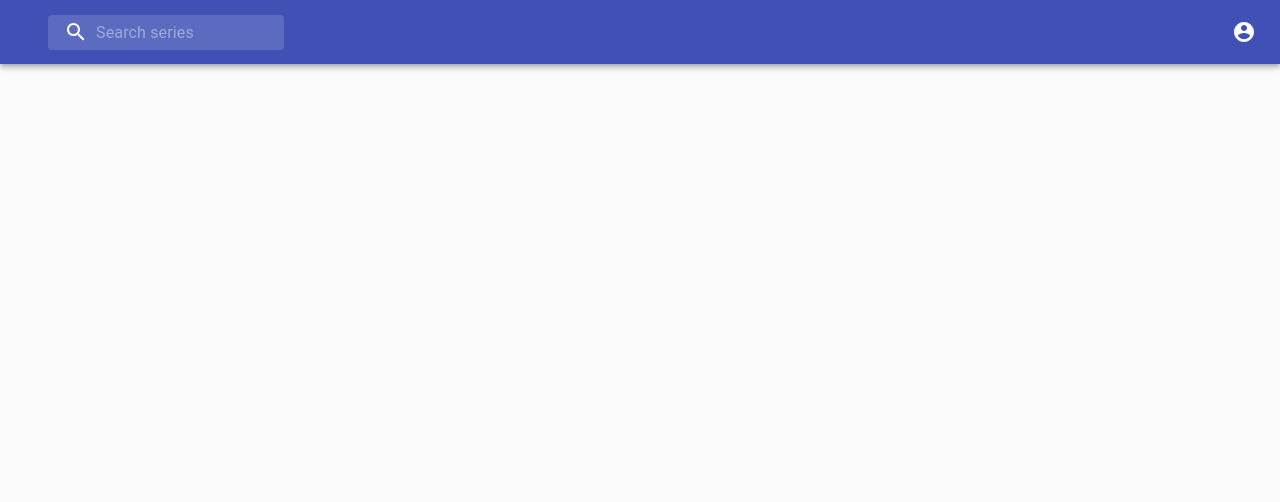
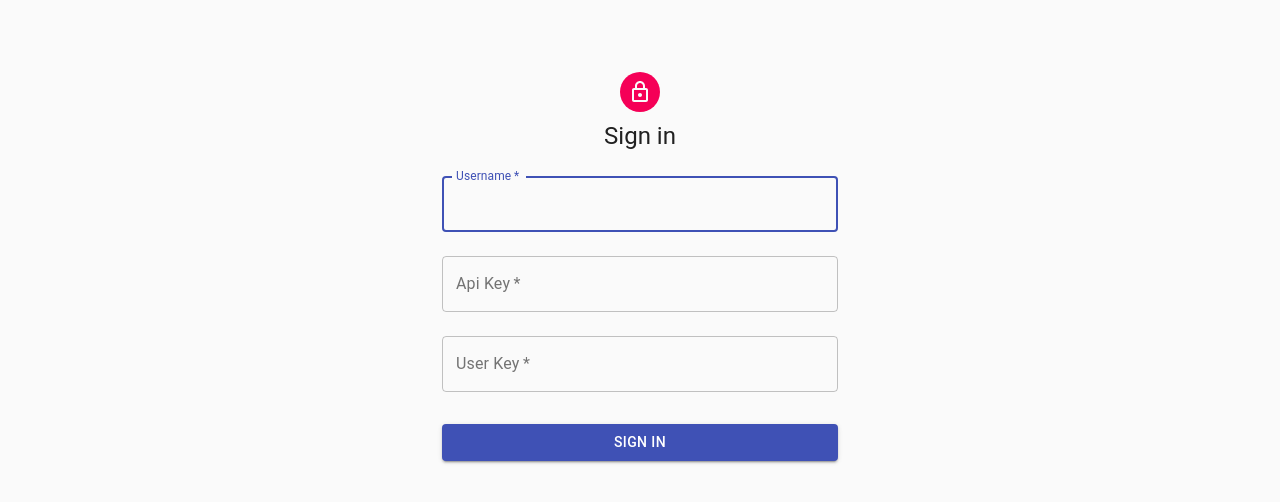
Before and after one commit to abelevich/find-series, a React (Create React App) app: page / in a window 1280 px wide. Shown: the top 502 px of the page. Built offline with nearby package versions, Linux system fonts and the light colour scheme.

Commit message:
Add Login

```diff
--- a/package.json
+++ b/package.json
@@ -16,6 +16,7 @@
     "react": "^16.13.1",
     "react-dom": "^16.13.1",
     "react-redux": "^7.1.3",
+    "react-router-dom": "^5.1.2",
     "react-scripts": "3.4.1"
   },
   "scripts": {
--- a/src/api/tvdbAPI.js
+++ b/src/api/tvdbAPI.js
@@ -1,29 +1,17 @@
 import axios from 'axios';
 import { stringifyUrl } from 'query-string'
+import {TOKEN_ID} from "../app/constants"
 
-const mockSeries =  { "data": [
-  {
-    "aliases": [
-      "El último reino"
-    ],
-    "banner": "/banners/graphical/298566-g.jpg",
-    "firstAired": "2015-10-10",
-    "id": 298566,
-    "image": "/banners/posters/298566-2.jpg",
-    "network": "Netflix",
-    "overview": "England, 872. A Saxon man, raised by Danes, must choose a side and play his part in the birth of a nation, alongside the man who would become known as King Alfred the Great.",
-    "poster": "/banners/posters/298566-2.jpg",
-    "seriesName": "The Last Kingdom",
-    "slug": "the-last-kingdom",
-    "status": "Continuing"
-  }
-]
-}
 
 const baseURL = process.env.REACT_APP_REST_BASE_URL;
 const imageBaseURL =  process.env.REACT_APP_IMAGE_BASE_URL;
 
 export const getImageUrl = (url) => `${imageBaseURL}${url}`
+
+const createAuthorizationHeader  = () => {
+  const token = localStorage.getItem(TOKEN_ID);
+  return `Bearer ${token}`;
+}
 
 const createEndpoint = (path) => {
   const url = `${baseURL}${path}`;
@@ -32,13 +20,15 @@ const createEndpoint = (path) => {
 
 const createRequestConfig = (contentType="application/json") => ({
   headers: {
-    'Authorization': `Bearer ${process.env.REACT_APP_REST_TOKEN}`,
+    'Authorization': createAuthorizationHeader(),
     'Content-Type': contentType
   }
 })
 
+const createSearchSeriesEndpoint = createEndpoint('/search/series');
+const createLoginEndpoint = createEndpoint('/login');
 
-const createSearchSeriesEndpoint = createEndpoint('/search/series');
+const postAPICall = async (endpoint, parameters) => axios.post(endpoint, parameters);
 
 const getAPICall = async (endpoint, requestConfig) => axios.get(endpoint, requestConfig);
 
@@ -46,3 +36,8 @@ export async function getSeries(name='last kingdom') {
   const {data} = await getAPICall(createSearchSeriesEndpoint({name}), createRequestConfig());
   return data?.data || [];
 }
+
+export async function doLogin({username, apikey, userkey}) {
+  const data = await postAPICall(createLoginEndpoint(), {username, apikey, userkey});
+  return data?.data || null;
+}
--- a/src/app/App.js
+++ b/src/app/App.js
@@ -1,15 +1,21 @@
 import React from 'react';
+
+import { useSelector } from "react-redux";
+import CssBaseline from '@material-ui/core/CssBaseline';
+
+import LoginPage from '../features/login/LoginPage';
 import SeriesPage from '../features/series/SeriesPage';
-
-import CssBaseline from '@material-ui/core/CssBaseline';
 
 import './App.css';
 
 function App() {
+
+  const isAuthentificated = useSelector((state) => state.login.isAuthentificated);
+
   return (
     <div className="App">
       <CssBaseline />
-      <SeriesPage/>
+      {isAuthentificated ? <SeriesPage /> : <LoginPage />}
     </div>
   );
 }
--- /dev/null
+++ b/src/app/constants.js
@@ -0,0 +1,2 @@
+
+export const TOKEN_ID = "token_id";
--- a/src/app/rootReducer.js
+++ b/src/app/rootReducer.js
@@ -1,7 +1,9 @@
 import { combineReducers } from '@reduxjs/toolkit';
-import seriesReducer from '../features/series/seriesSlice';
+import seriesReducer from '../features/series/SeriesSlice';
+import loginReducer from '../features/login/LoginSlice';
 
 const rootReducer = combineReducers({
+  login: loginReducer,
   series: seriesReducer
 })
 
--- /dev/null
+++ b/src/features/login/LoginForm.jsx
@@ -0,0 +1,111 @@
+import React, { useState } from "react";
+import Avatar from '@material-ui/core/Avatar';
+import Button from '@material-ui/core/Button';
+import TextField from '@material-ui/core/TextField';
+import LockOutlinedIcon from '@material-ui/icons/LockOutlined';
+import Typography from '@material-ui/core/Typography';
+import { makeStyles } from '@material-ui/core/styles';
+
+const useStyles = makeStyles((theme) => ({
+  paper: {
+    marginTop: theme.spacing(8),
+    display: 'flex',
+    flexDirection: 'column',
+    alignItems: 'center',
+  },
+  avatar: {
+    margin: theme.spacing(1),
+    backgroundColor: theme.palette.secondary.main,
+  },
+  form: {
+    width: '100%', // Fix IE 11 issue.
+    marginTop: theme.spacing(1),
+  },
+  submit: {
+    margin: theme.spacing(3, 0, 2),
+  },
+}));
+
+
+export default ({onSubmit}) => {
+  const [username, setUsername] = useState(undefined);
+  const [apikey, setApikey] = useState(undefined);
+  const [userkey, setUserkey] = useState(undefined);
+
+  const onUsernameChanged = event => {
+    setUsername(event.target.value)
+  }
+
+  const onApiKeyChanged = event => {
+    setApikey(event.target.value)
+  }
+
+  const onUserKeyChanged = event => {
+    setUserkey(event.target.value)
+  }
+
+  const onClickHandler = event => {
+    event.preventDefault();
+
+    onSubmit({
+      username,
+      apikey,
+      userkey
+    })
+  }
+
+  const classes = useStyles();
+
+  return (
+    <div className={classes.paper}>
+      <Avatar className={classes.avatar}>
+        <LockOutlinedIcon />
+      </Avatar>
+      <Typography component="h1" variant="h5">
+        Sign in
+      </Typography>
+      <form className={classes.form} noValidate>
+        <TextField
+          variant="outlined"
+          margin="normal"
+          required
+          fullWidth
+          id="username"
+          label="Username"
+          name="username"
+          autoComplete="username"
+          autoFocus
+          onChange={onUsernameChanged}
+        />
+        <TextField
+          required
+          margin="normal"
+          fullWidth
+          id="api-key"
+          label="Api Key"
+          variant="outlined"
+          onChange={onApiKeyChanged}
+        />
+        <TextField
+          required
+          margin="normal"
+          fullWidth
+          id="user-key"
+          label="User Key"
+          variant="outlined"
+          onChange={onUserKeyChanged}
+        />
+        <Button
+          type="submit"
+          fullWidth
+          variant="contained"
+          color="primary"
+          className={classes.submit}
+          onClick={onClickHandler}
+        >
+          Sign In
+        </Button>
+      </form>
+    </div>
+  );
+};
--- /dev/null
+++ b/src/features/login/LoginPage.jsx
@@ -0,0 +1,20 @@
+import React from "react";
+import { useDispatch } from "react-redux";
+
+import Container from "@material-ui/core/Container";
+import LoginForm from "./LoginForm";
+import { login } from "./LoginSlice";
+
+export default () => {
+  const dispatch = useDispatch();
+
+  const onSubmitHandler = ({ username, apikey, userkey }) => {
+    dispatch(login({ username, apikey, userkey }));
+  };
+
+  return (
+    <Container component="main" maxWidth="xs">
+      <LoginForm onSubmit={onSubmitHandler} />
+    </Container>
+  );
+};
--- /dev/null
+++ b/src/features/login/LoginSlice.js
@@ -0,0 +1,63 @@
+import { createSlice } from "@reduxjs/toolkit";
+
+import { doLogin } from '../../api/tvdbAPI';
+import {TOKEN_ID} from "../../app/constants"
+
+const initialState = {
+  seriesList: [],
+  images: {},
+  isLoading: false,
+  error: null,
+}
+
+function startLoading(state) {
+  state.isLoading = true;
+}
+
+function loadingFailed(state, action) {
+  state.isLoading = false;
+  state.error = action.payload;
+}
+
+export const loginSlice = createSlice({
+  name: "login",
+  initialState,
+  reducers: {
+    getLoginStart: startLoading,
+    getLoginFailure: loadingFailed,
+    getLoginSuccess(state, { payload }) {
+      state.isLoading = false;
+      state.error = null;
+      state.isAuthentificated = true;
+      localStorage.setItem(TOKEN_ID, payload);
+    },
+    logout(state) {
+      state.isLoading = false;
+      state.error = null;
+      state.isAuthentificated = false;
+      localStorage.removeItem(TOKEN_ID);
+    }
+  },
+});
+
+export default loginSlice.reducer;
+
+export const {
+  getLoginStart,
+  getLoginFailure,
+  getLoginSuccess
+} = loginSlice.actions;
+
+export const login = ({username, apikey, userkey}) => async (dispatch) => {
+  try {
+    dispatch(getLoginStart());
+    const data = await doLogin({username, apikey, userkey});
+    dispatch(getLoginSuccess(data.token));
+  } catch (err) {
+    dispatch(getLoginFailure(err.toString()));
+  }
+};
+
+export const logout = () => (dispatch) => {
+
+}
--- a/src/features/series/SearchBar.jsx
+++ b/src/features/series/SearchBar.jsx
@@ -68,8 +68,8 @@ const useStyles = makeStyles((theme) => ({
 
 export default function PrimarySearchAppBar({onSearch}) {
   const classes = useStyles();
-  const [anchorEl, setAnchorEl] = React.useState(null);
-  const [mobileMoreAnchorEl, setMobileMoreAnchorEl] = React.useState(null);
+  const [anchorEl, setAnchorEl] = React.useState(undefined);
+  const [mobileMoreAnchorEl, setMobileMoreAnchorEl] = React.useState(undefined);
 
   const isMenuOpen = Boolean(anchorEl);
   const isMobileMenuOpen = Boolean(mobileMoreAnchorEl);
--- a/src/features/series/SeriesPage.jsx
+++ b/src/features/series/SeriesPage.jsx
@@ -7,7 +7,7 @@ import { makeStyles } from "@material-ui/core/styles";
 import SearchBar from "./SearchBar";
 import SeriesList from "./SeriesList";
 
-import { fetchSeries } from "./seriesSlice";
+import { fetchSeries } from "./SeriesSlice";
 
 const useStyles = makeStyles((theme)=>({
   seriesList: {
@@ -17,13 +17,13 @@ const useStyles = makeStyles((theme)=>({
 
 const SeriesPage = (props) => {
   const dispatch = useDispatch();
-  const onSearch = (name) => dispatch(fetchSeries(name));
+  const onSearchHandler = (name) => dispatch(fetchSeries(name));
   const seriesList = useSelector((state) => state.series.seriesList);
   const classes = useStyles();
 
   return (
     <div className="series-page">
-      <SearchBar onSearch={debounce(onSearch, 300)}/>
+      <SearchBar onSearch={debounce(onSearchHandler, 300)}/>
       <SeriesList className={classes.seriesList} seriesList={seriesList} />
     </div>
   );
--- a/src/features/series/seriesSlice.js
+++ b/src/features/series/seriesSlice.js
@@ -1,6 +1,6 @@
 import { createSlice } from "@reduxjs/toolkit";
 import { getSeries } from "../../api/tvdbAPI";
-import {trim, forEach} from 'lodash';
+import {trim } from 'lodash';
 
 function startLoading(state) {
   state.isLoading = true;
@@ -18,7 +18,7 @@ const initialState = {
   error: null,
 }
 
-export const series = createSlice({
+export const seriesSlice = createSlice({
   name: "series",
   initialState,
   reducers: {
@@ -37,9 +37,9 @@ export const {
   getSeriesFailure,
   getSeriesSuccess,
   getImage
-} = series.actions;
+} = seriesSlice.actions;
 
-export default series.reducer;
+export default seriesSlice.reducer;
 
 export const fetchSeries = (name) => async (dispatch) => {
   try {
```
Also changed, not shown: 2 other files (tests, documents, lock files or other folders).
